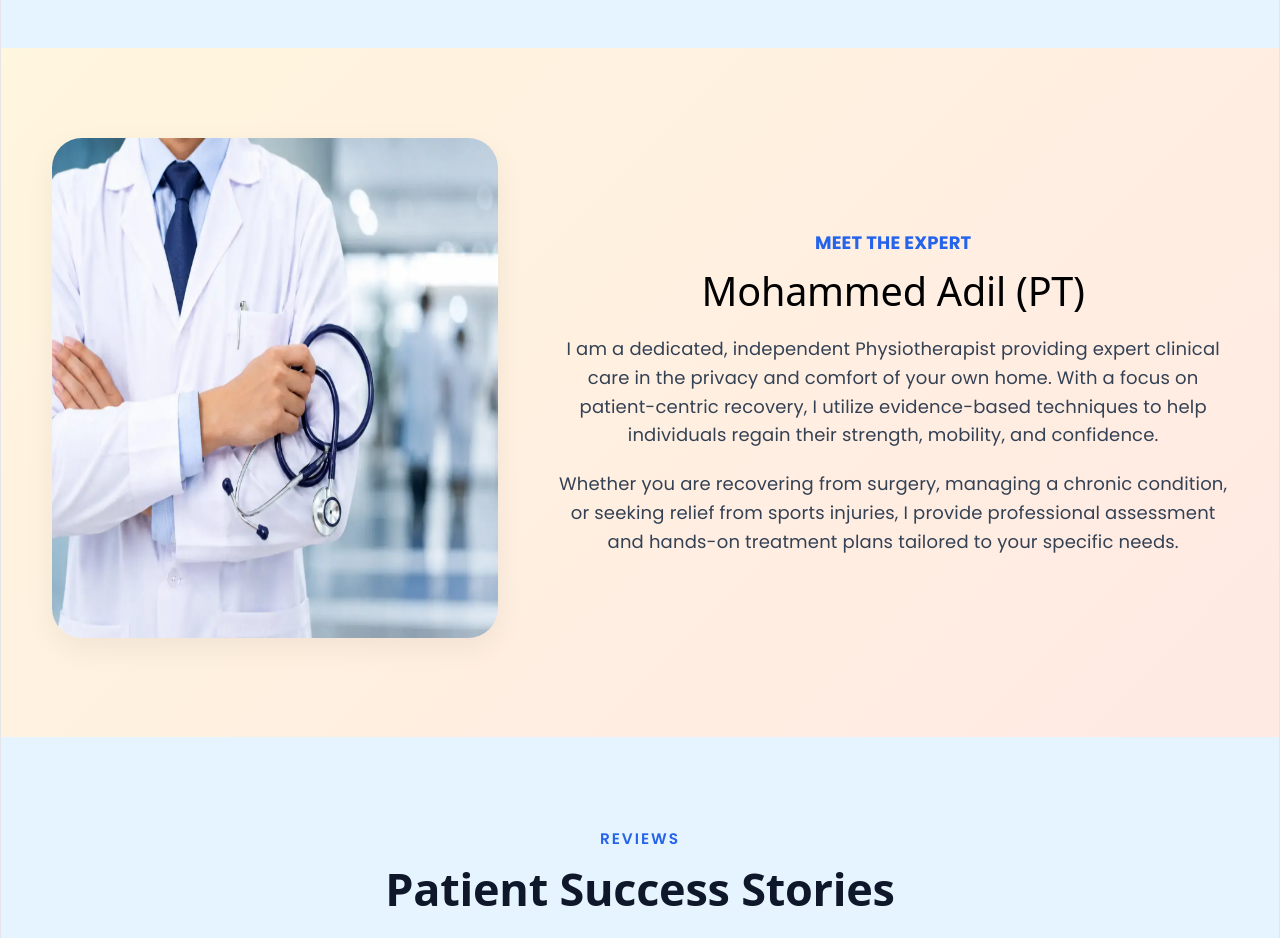
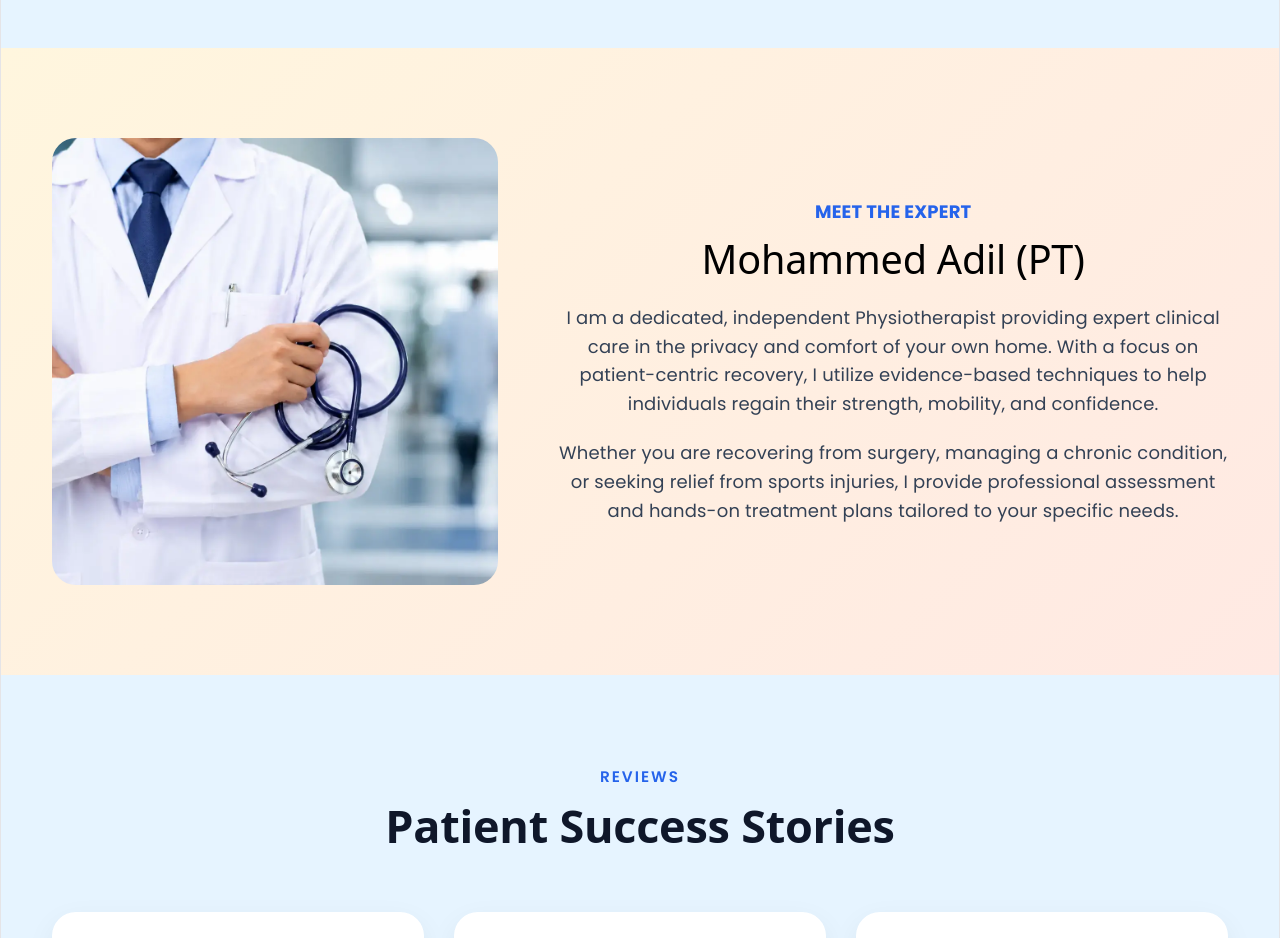
Before and after one commit to Taskeen04/PhysioCureHome-Care, a React (Vite) app: page / in a window 1280 px wide. Shown: the part 4980-5918 px from the top of the page. Built offline with nearby package versions, Linux system fonts and the light colour scheme.

Commit message:
Fixed Dr image

```diff
--- a/src/App.css
+++ b/src/App.css
@@ -508,8 +508,12 @@ section {
 
 .about-img {
   width: 100%;
-  border-radius: 30px;
-  box-shadow: var(--shadow);
+  max-width: 500px;
+  aspect-ratio: 1 / 1;
+  object-fit: cover;
+  border-radius: 24px;
+  display: block;
+  height: auto;
 }
 
 .about-content h2 {
```
